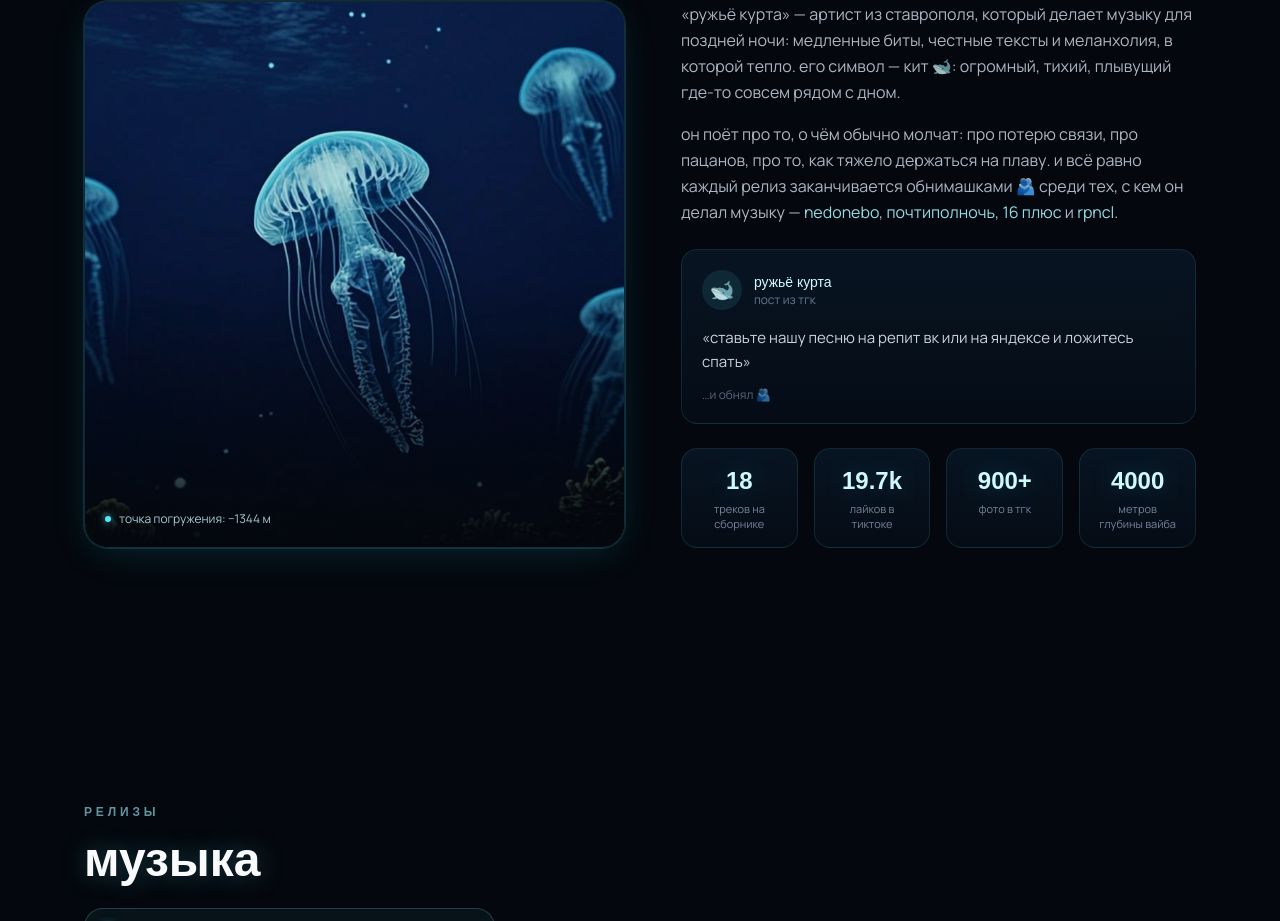
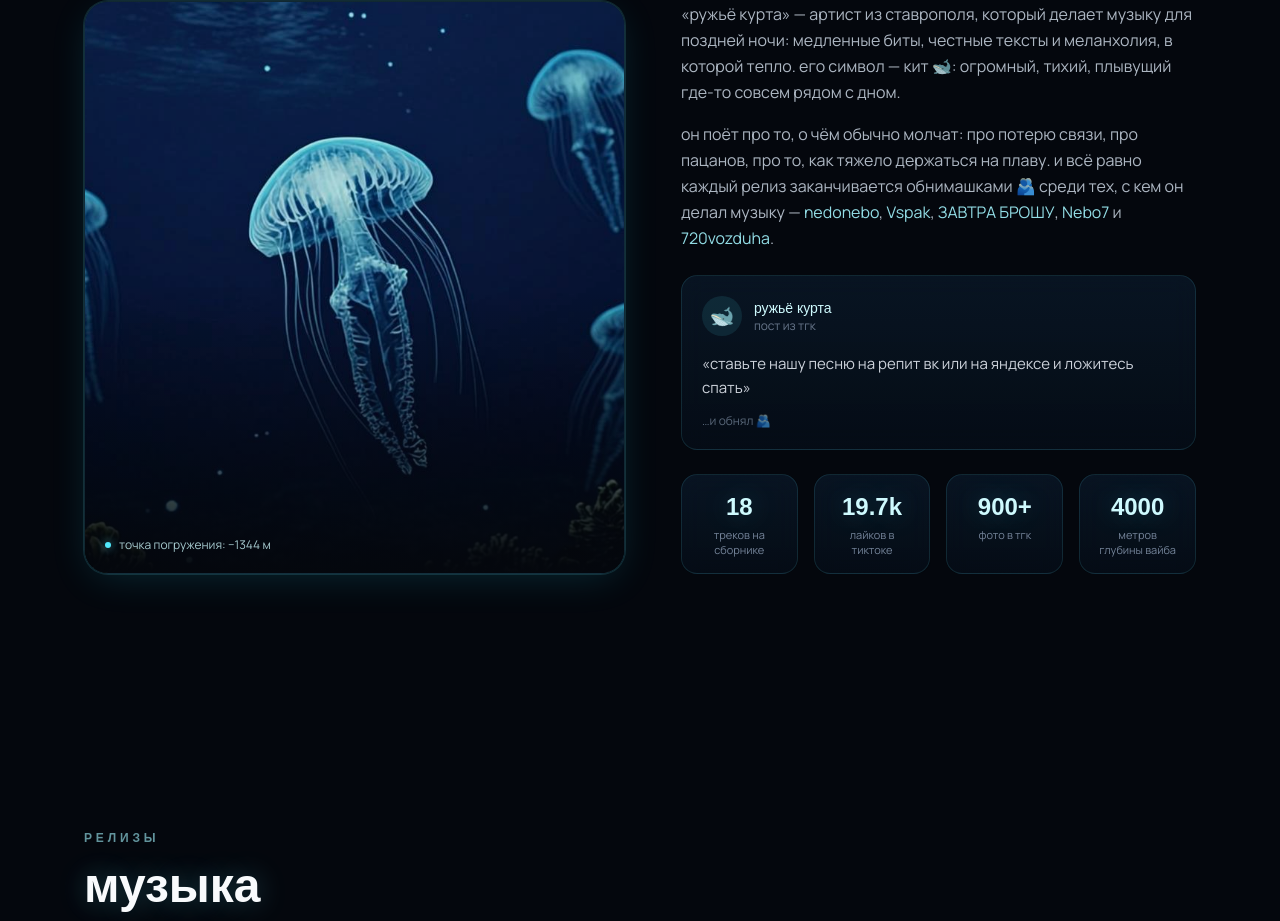
Before and after one commit to Starnight-python/GunKurt, a Next.js app: page / in a window 1280 px wide. Shown: the part 1117-2038 px from the top of the page. Built offline with nearby package versions, Linux system fonts and the light colour scheme; a web font is replaced by a local one.

Commit message:
about.tsx

```diff
--- a/src/components/site/about.tsx
+++ b/src/components/site/about.tsx
@@ -55,9 +55,10 @@ export default function About() {
               он поёт про то, о чём обычно молчат: про потерю связи, про пацанов, про то,
               как тяжело держаться на плаву. и всё равно каждый релиз заканчивается
               обнимашками 🫂 среди тех, с кем он делал музыку — <span className="text-cyan-200/90">nedonebo</span>,{' '}
-              <span className="text-cyan-200/90">почтиполночь</span>,{' '}
-              <span className="text-cyan-200/90">16 плюс</span> и{' '}
-              <span className="text-cyan-200/90">rpncl</span>.
+              <span className="text-cyan-200/90">Vspak</span>,{' '}
+              <span className="text-cyan-200/90">ЗАВТРА БРОШУ</span>,{' '}
+              <span className="text-cyan-200/90">Nebo7</span> и{' '}
+              <span className="text-cyan-200/90">720vozduha</span>.
             </p>
           </Reveal>
 
```
